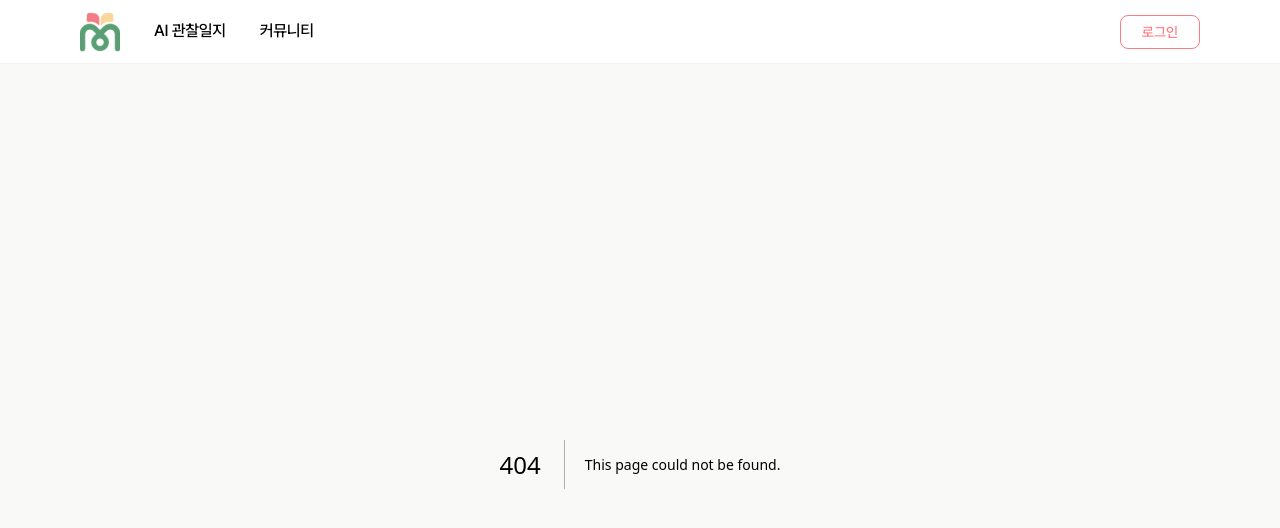
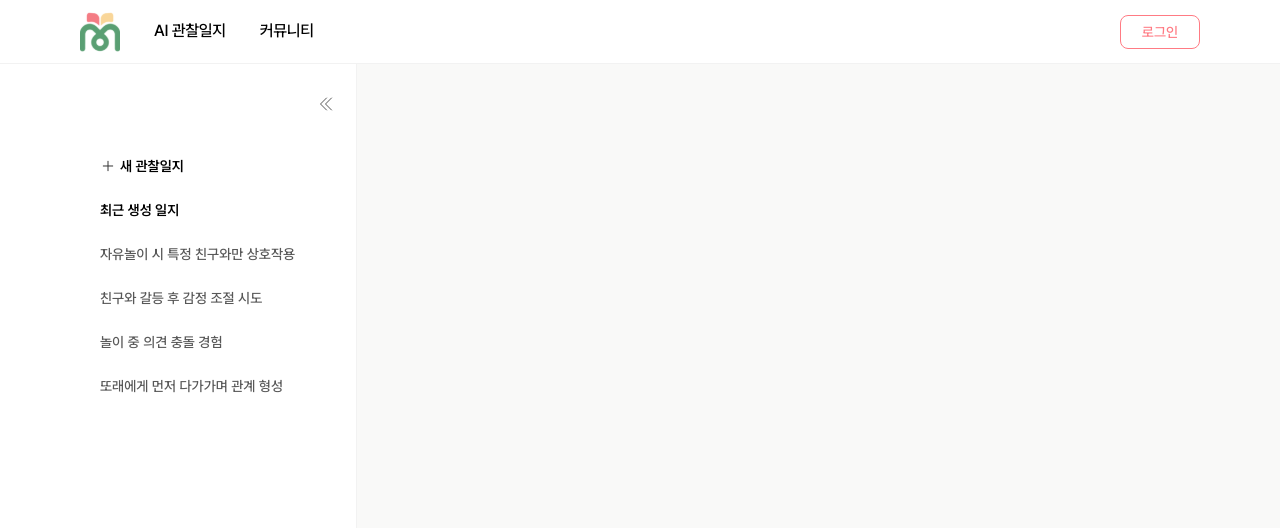
Before and after one commit to 7-baduki/moassam-frontend, a Next.js app: page /observations in a window 1280 px wide. Before the commit this address had no page. Shown: the top 528 px of the page. Built offline with nearby package versions, Linux system fonts and the light colour scheme.

Commit message:
feature: 관찰일지 AI 페이지 사이드바 구현 (#32)

```diff
--- /dev/null
+++ b/app/observations/layout.tsx
@@ -0,0 +1,10 @@
+import ObservationSidebar from '@/components/observations/ObservationSidebar';
+
+export default function ObservationsLayout({ children }: { children: React.ReactNode }) {
+  return (
+    <div className="flex h-full">
+      <ObservationSidebar />
+      <div className="flex-1 overflow-y-auto">{children}</div>
+    </div>
+  );
+}
--- /dev/null
+++ b/app/observations/page.tsx
@@ -0,0 +1,3 @@
+export default function ObservationsPage() {
+  return <div></div>;
+}
--- /dev/null
+++ b/components/observations/ObservationSidebar.tsx
@@ -0,0 +1,73 @@
+'use client';
+
+import { useState } from 'react';
+import Link from 'next/link';
+import { ChevronDoubleLeftIcon, PlusIcon } from '@/app/assets/icons';
+
+// 임시
+interface ObservationLog {
+  id: string;
+  title: string;
+}
+
+interface ObservationSidebarProps {
+  logs?: ObservationLog[];
+}
+
+// 임시
+const TEMP_LOGS: ObservationLog[] = [
+  { id: '1', title: '자유놀이 시 특정 친구와만 상호작용' },
+  { id: '2', title: '친구와 갈등 후 감정 조절 시도' },
+  { id: '3', title: '놀이 중 의견 충돌 경험' },
+  { id: '4', title: '또래에게 먼저 다가가며 관계 형성' },
+];
+
+export default function ObservationSidebar({ logs = TEMP_LOGS }: ObservationSidebarProps) {
+  const [isOpen, setIsOpen] = useState(true);
+
+  return (
+    <aside
+      className={`relative flex h-full flex-col border-r border-black-200 bg-white transition-all duration-300 ${isOpen ? 'w-89.25' : 'w-20'}`}
+      aria-label="AI 관찰일지 사이드바"
+    >
+      <button
+        onClick={() => setIsOpen((prev) => !prev)}
+        className="absolute top-7.5 right-5"
+        aria-label={isOpen ? '사이드바 닫기' : '사이드바 열기'}
+      >
+        <ChevronDoubleLeftIcon
+          className={`transition-transform duration-300 ${isOpen ? '' : 'rotate-180'}`}
+        />
+      </button>
+
+      {isOpen && (
+        <div className="flex flex-col pt-20 pl-20">
+          <Link
+            href="/observations"
+            className="flex items-center gap-1 py-3 pl-5 text-sm font-semibold text-black hover:rounded-lg hover:bg-black-200"
+          >
+            <PlusIcon />
+            <span>새 관찰일지</span>
+          </Link>
+
+          <p className="py-3 pl-5 text-sm font-semibold text-black">최근 생성 일지</p>
+
+          <nav aria-label="관찰일지 목록">
+            <ul className="flex flex-col">
+              {logs.map((log) => (
+                <li key={log.id}>
+                  <Link
+                    href={`/observations/${log.id}`}
+                    className="block truncate px-5 py-3 text-sm font-medium text-black-700 hover:rounded-lg hover:bg-black-200"
+                  >
+                    {log.title}
+                  </Link>
+                </li>
+              ))}
+            </ul>
+          </nav>
+        </div>
+      )}
+    </aside>
+  );
+}
```
